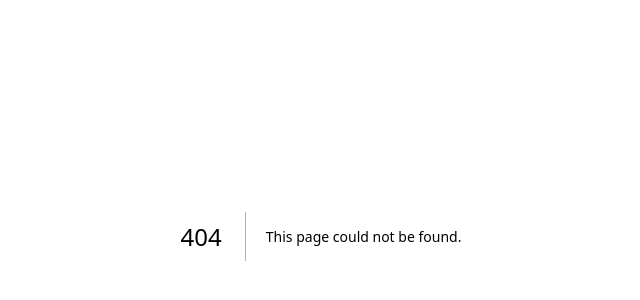
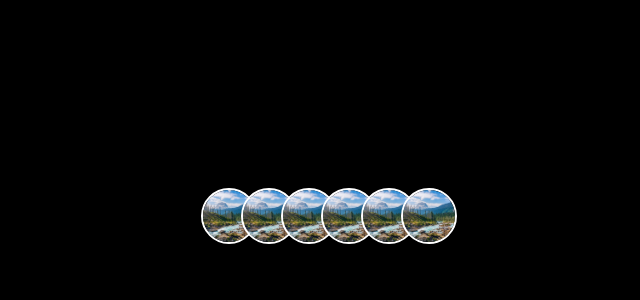
Before and after one commit to kennataddese6/portfolio, a Next.js app: page /animated-tooltip in a window 1280 px wide. Before the commit this address had no page. Shown: the part 164-464 px from the top of the page, without its empty margins (319-959 px from the left). Built offline with nearby package versions, Linux system fonts and the light colour scheme.

Commit message:
add an aimated tooltip

```diff
--- /dev/null
+++ b/app/animated-tooltip/page.tsx
@@ -0,0 +1,51 @@
+"use client"
+import React from "react"
+import { AnimatedTooltip } from "@/components/ui/animated-tooltip"
+const people = [
+  {
+    id: 1,
+    name: "John Doe",
+    designation: "Software Engineer",
+    image: "/image.png",
+  },
+  {
+    id: 2,
+    name: "Robert Johnson",
+    designation: "Product Manager",
+    image: "/image.png",
+  },
+  {
+    id: 3,
+    name: "Jane Smith",
+    designation: "Data Scientist",
+    image: "/image.png",
+  },
+  {
+    id: 4,
+    name: "Emily Davis",
+    designation: "UX Designer",
+    image: "/image.png",
+  },
+  {
+    id: 5,
+    name: "Tyler Durden",
+    designation: "Soap Developer",
+    image: "/image.png",
+  },
+  {
+    id: 6,
+    name: "Dora",
+    designation: "The Explorer",
+    image: "/image.png",
+  },
+]
+
+export default function AnimatedTooltipPreview() {
+  return (
+    <div className="w-full h-full bg-black flex ">
+      <div className="flex flex-row items-center justify-center mb-10 w-full">
+        <AnimatedTooltip items={people} />
+      </div>
+    </div>
+  )
+}
--- a/components/ui/animated-testimonials.tsx
+++ b/components/ui/animated-testimonials.tsx
@@ -43,7 +43,7 @@ export const AnimatedTestimonials = ({
     return Math.floor(Math.random() * 21) - 10
   }
   return (
-    <div className="w-full h-full bg-black">
+    <div className="w-full h-full bg-black ">
       <div className="max-w-sm md:max-w-4xl mx-auto antialiased font-sans px-4 md:px-8 lg:px-12 py-20">
         <div className="relative grid grid-cols-1 md:grid-cols-2  gap-20">
           <div>
--- /dev/null
+++ b/components/ui/animated-tooltip.tsx
@@ -0,0 +1,92 @@
+"use client"
+import Image from "next/image"
+import React, { useState } from "react"
+import {
+  motion,
+  useTransform,
+  AnimatePresence,
+  useMotionValue,
+  useSpring,
+} from "framer-motion"
+
+export const AnimatedTooltip = ({
+  items,
+}: {
+  items: {
+    id: number
+    name: string
+    designation: string
+    image: string
+  }[]
+}) => {
+  const [hoveredIndex, setHoveredIndex] = useState<number | null>(null)
+  const springConfig = { stiffness: 100, damping: 5 }
+  const x = useMotionValue(0) // going to set this value on mouse move
+  // rotate the tooltip
+  const rotate = useSpring(
+    useTransform(x, [-100, 100], [-45, 45]),
+    springConfig,
+  )
+  // translate the tooltip
+  const translateX = useSpring(
+    useTransform(x, [-100, 100], [-50, 50]),
+    springConfig,
+  )
+  const handleMouseMove = (event: any) => {
+    const halfWidth = event.target.offsetWidth / 2
+    x.set(event.nativeEvent.offsetX - halfWidth) // set the x value, which is then used in transform and rotate
+  }
+
+  return (
+    <>
+      {items.map((item, idx) => (
+        <div
+          className="-mr-4  relative group"
+          key={item.name}
+          onMouseEnter={() => setHoveredIndex(item.id)}
+          onMouseLeave={() => setHoveredIndex(null)}
+        >
+          <AnimatePresence mode="popLayout">
+            {hoveredIndex === item.id && (
+              <motion.div
+                initial={{ opacity: 0, y: 20, scale: 0.6 }}
+                animate={{
+                  opacity: 1,
+                  y: 0,
+                  scale: 1,
+                  transition: {
+                    type: "spring",
+                    stiffness: 260,
+                    damping: 10,
+                  },
+                }}
+                exit={{ opacity: 0, y: 20, scale: 0.6 }}
+                style={{
+                  translateX: translateX,
+                  rotate: rotate,
+                  whiteSpace: "nowrap",
+                }}
+                className="absolute -top-16 -left-1/2 translate-x-1/2 flex text-xs  flex-col items-center justify-center rounded-md bg-black z-50 shadow-xl px-4 py-2"
+              >
+                <div className="absolute inset-x-10 z-30 w-[20%] -bottom-px bg-gradient-to-r from-transparent via-emerald-500 to-transparent h-px" />
+                <div className="absolute left-10 w-[40%] z-30 -bottom-px bg-gradient-to-r from-transparent via-sky-500 to-transparent h-px" />
+                <div className="font-bold text-white relative z-30 text-base">
+                  {item.name}
+                </div>
+                <div className="text-white text-xs">{item.designation}</div>
+              </motion.div>
+            )}
+          </AnimatePresence>
+          <Image
+            onMouseMove={handleMouseMove}
+            height={100}
+            width={100}
+            src={item.image}
+            alt={item.name}
+            className="object-cover !m-0 !p-0 object-top rounded-full h-14 w-14 border-2 group-hover:scale-105 group-hover:z-30 border-white  relative transition duration-500"
+          />
+        </div>
+      ))}
+    </>
+  )
+}
```
